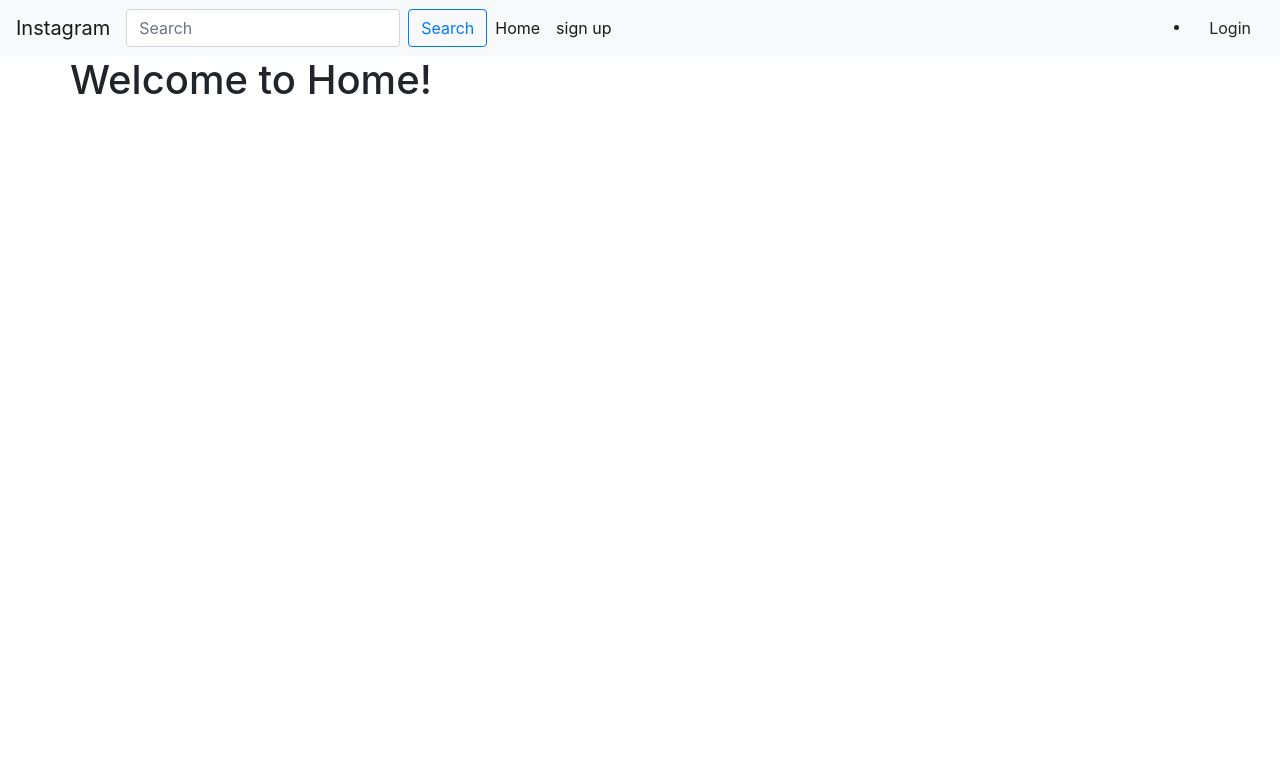
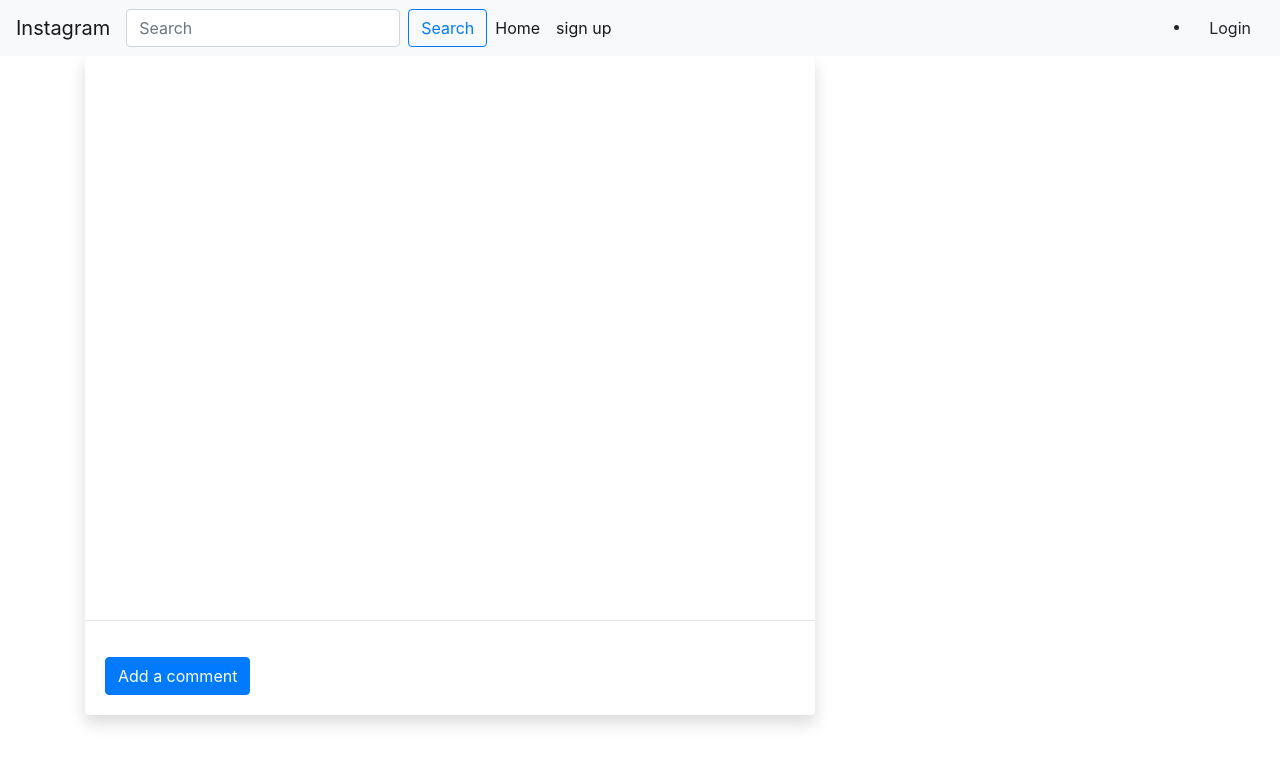
Before and after one commit to josphat-n/instagram, a Django app: page / in a window 1280 px wide. Shown: the top 765 px of the page. Run offline with Django 3.2, Linux system fonts and the light colour scheme; tables that the repository leaves empty hold one stand-in row (values such as "Sample post"); parts of the project's set-up code (start-up, migrations or seed data) failed here and were passed over; some libraries are stand-ins or nearby versions.

Commit message:
add a functionality to display images in the home page.

```diff
--- a/insta/models.py
+++ b/insta/models.py
@@ -18,3 +18,11 @@
 
    def __str__(self):
       return self.image_name
+
+   @classmethod
+   def get_all(cls):
+      """
+      This function allows for the fetching of all the image objects from the database
+      """
+      imgs = Image.objects.all()
+      return imgs
--- a/insta/templates/insta/home.html
+++ b/insta/templates/insta/home.html
@@ -3,9 +3,30 @@
 {{ block.super}}
 
 <div class="container">
-   <div class="row">
-      <h1 class='text-center'>Welcome to Home!</h1>
-   </div>
-</div>
+
+  <div class="row">
+  <!--Display images  in a card-->
+  {% for img in images %}
+   <div class="img col-8">
+    <div class="card h-100 border-0 shadow" id="vegetable">
+      <div class="card-img-top">
+        <div class="embed-responsive embed-responsive-4by3">
+          <div class="embed-responsive-item">
+            <img src="{{ img.image_image.cdn_url}}" alt="" class="img-fluid w-100" />
+          </div>
+          <hr>
+          <div class= "card-body">
+            <button class="btn btn-primary">Add a comment</button>
+          </div>
+        </div>
+      </div>
+    </div>
+  </div><!--End of col-3 -->
+
+  {% empty %}
+  <div class="row">
+    <h2 class="text-center">You have no images yet</h2>
+  </div>
+  {% endfor %}
 
 {% endblock %}
--- a/insta/views.py
+++ b/insta/views.py
@@ -1,10 +1,14 @@
 from django.shortcuts import render, redirect
 from django.http  import HttpResponse
 from .forms import ImageUploadForm
+from django.contrib.auth.decorators import login_required
+from .models import Image
 
 # Create your views here.
 def home(request):
-   return render(request, 'insta/home.html')
+   images = Image.get_all()
+
+   return render(request, 'insta/home.html', {'images':images})
 
 @login_required(login_url='/accounts/login/')
 def new_image(request):
```
